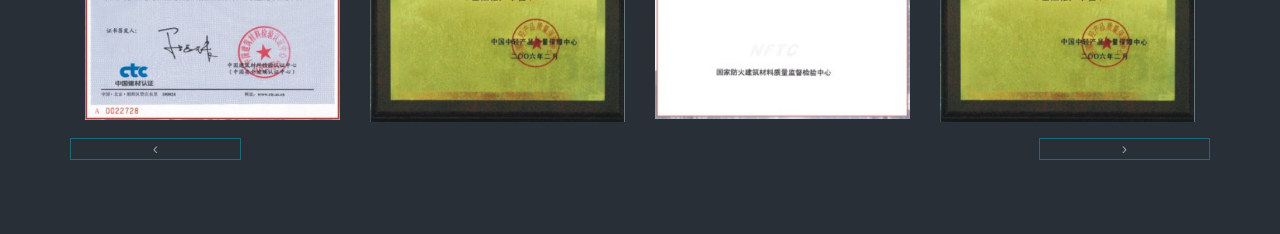
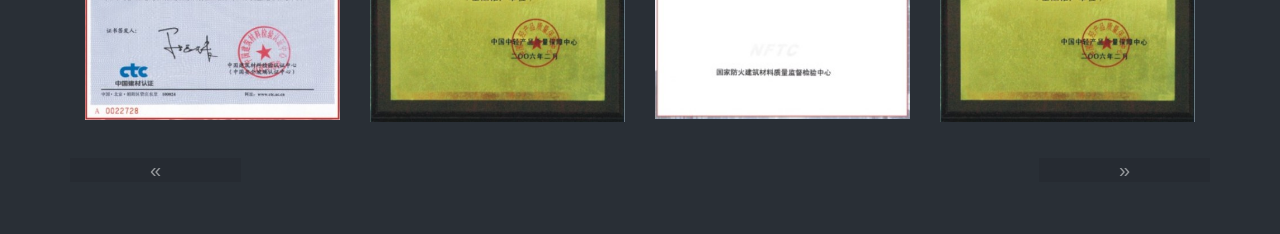
Before and after one commit to JacksonYu92/junfa_website, a plain HTML site: page aboutus.html in a window 1280 px wide. Shown: the part 7800-8034 px from the top of the page. Drawn offline with Linux system fonts and the light colour scheme; files whose address does not match are found by name; a web font is replaced by a local one.

Commit message:
update button

```diff
--- a/aboutus.html
+++ b/aboutus.html
@@ -922,14 +922,23 @@ Start Our project
 				</div>
 			  </div>
 			  <div class="col-12"><p> </P></div>
-			<div class="col-12">
+				<div class="col-12">
+					<nav aria-label="Page navigation example">
+					  <ul class="pagination pagination-lg justify-content-center">
+						<li class="page-item"><a class="page-link prev-button btn btn-info carousel-control-prev" href="#carousel" role="button" data-slide="prev">&laquo;</a></li>
+
+						<li class="page-item"><a class="page-link next-button btn btn-info carousel-control-next" href="#carousel" role="button" data-slide="next"" href="blog.html">&raquo;</a></li>
+					  </ul>
+					</nav>
+				  </div>
+			<!--<div class="col-12">
 
 				<div >
 
 					<button class="prev-button btn btn-info carousel-control-prev" href="#carousel" role="button" data-slide="prev">&#8249;</button>
 					<button class="next-button btn btn-info carousel-control-next" href="#carousel" role="button" data-slide="next">&#8250;</button>
                 </div>
-            </div>
+            </div>-->
 
 
 		</div> <!-- End row -->
```
